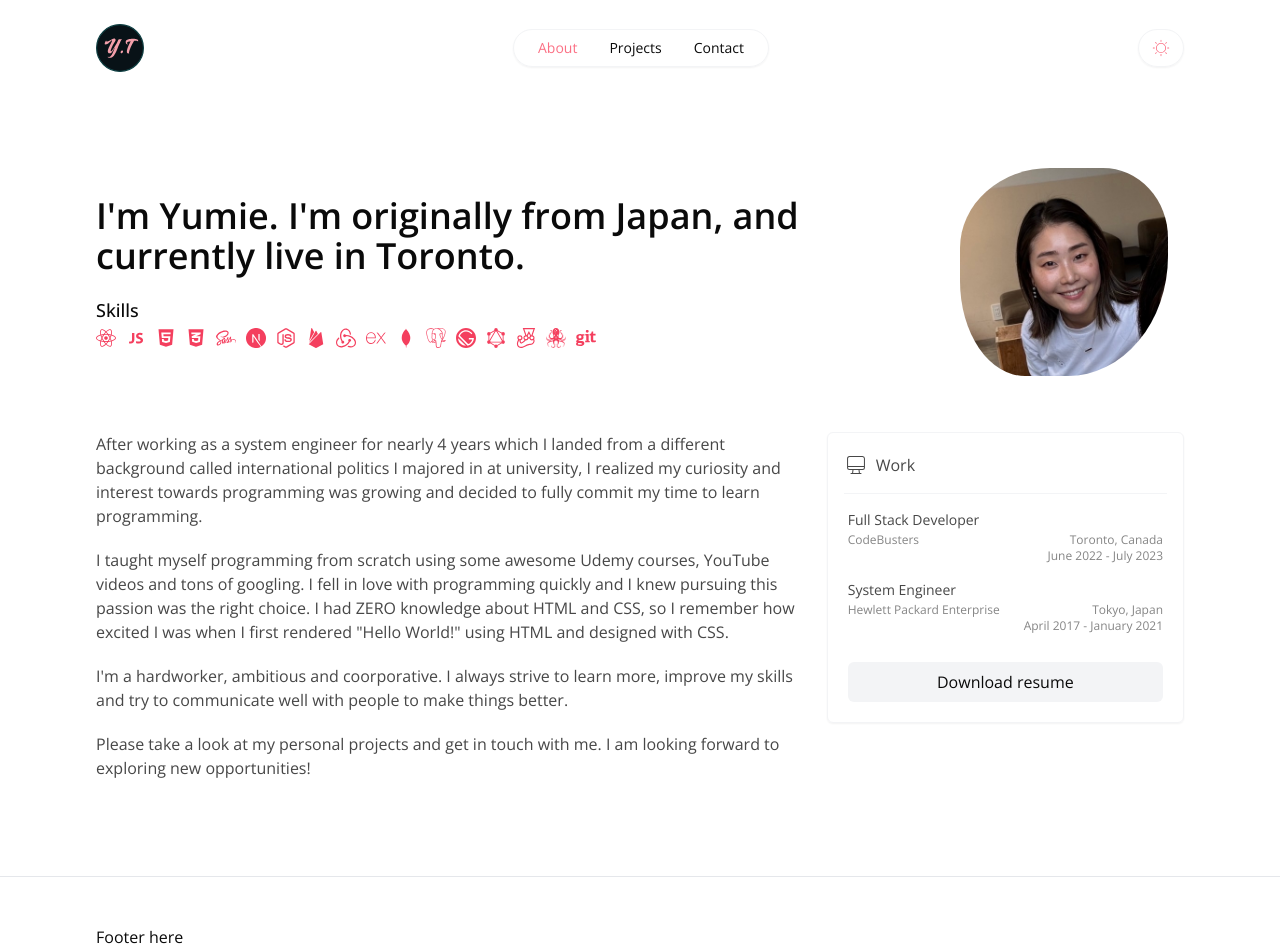
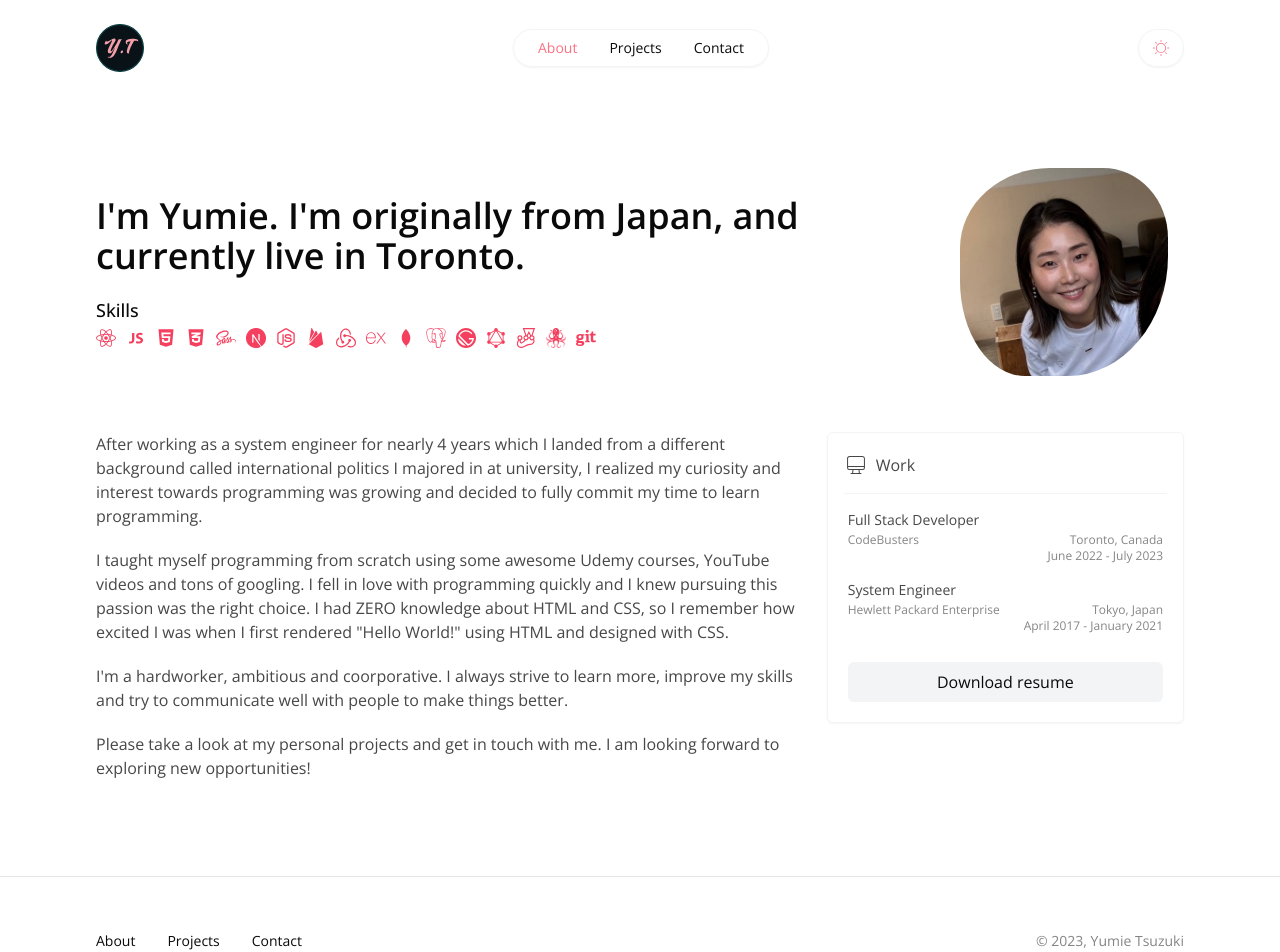
Before and after one commit to yumietzk/my-portfolio, a Next.js app: page /about in a window 1280 px wide. Shown: the top 952 px of the page. Built offline with nearby package versions, Linux system fonts and the light colour scheme.

Commit message:
20231204-create footer

```diff
--- /dev/null
+++ b/components/data/navigationData.js
@@ -0,0 +1,14 @@
+export const navigationData = [
+  {
+    href: "/about",
+    name: "About",
+  },
+  {
+    href: "/projects",
+    name: "Projects",
+  },
+  {
+    href: "/contact",
+    name: "Contact",
+  },
+];
--- a/components/footer.js
+++ b/components/footer.js
@@ -1,5 +1,12 @@
+import Navigation from "./navigation";
+
 function Footer() {
-  return <footer className="h-32 px-24 py-12 border-t">Footer here</footer>;
+  return (
+    <footer className="h-32 px-24 py-12 border-t flex items-center justify-between">
+      <Navigation />
+      <p className="text-sm text-text-color-3">© 2023, Yumie Tsuzuki</p>
+    </footer>
+  );
 }
 
 export default Footer;
--- a/components/navbar.js
+++ b/components/navbar.js
@@ -1,39 +1,9 @@
-import Link from "next/link";
-import { useRouter } from "next/router";
-
-const navigation = [
-  {
-    href: "/about",
-    name: "About",
-  },
-  {
-    href: "/projects",
-    name: "Projects",
-  },
-  {
-    href: "/contact",
-    name: "Contact",
-  },
-];
+import Navigation from "./navigation";
 
 function Navbar() {
-  const router = useRouter();
-  const { pathname } = router;
-
   return (
     <nav className="border border-border-color px-6 py-2 rounded-full shadow-sm">
-      <ul className="list-none flex items-center space-x-8 text-sm">
-        {navigation.map((item) => (
-          <li
-            key={item.name}
-            className={`transition duration-300 hover:text-accent-color-1 ${
-              pathname === item.href && "text-accent-color-1"
-            }`}
-          >
-            <Link href={item.href}>{item.name}</Link>
-          </li>
-        ))}
-      </ul>
+      <Navigation type="header" />
     </nav>
   );
 }
--- /dev/null
+++ b/components/navigation.js
@@ -0,0 +1,25 @@
+import Link from "next/link";
+import { useRouter } from "next/router";
+import { navigationData } from "./data/navigationData";
+
+function Navigation({ type }) {
+  const router = useRouter();
+  const { pathname } = router;
+
+  return (
+    <ul className="list-none flex items-center space-x-8 text-sm">
+      {navigationData.map((item) => (
+        <li
+          key={item.name}
+          className={`transition duration-300 hover:text-accent-color-1 ${
+            type === "header" && pathname === item.href && "text-accent-color-1"
+          }`}
+        >
+          <Link href={item.href}>{item.name}</Link>
+        </li>
+      ))}
+    </ul>
+  );
+}
+
+export default Navigation;
```
